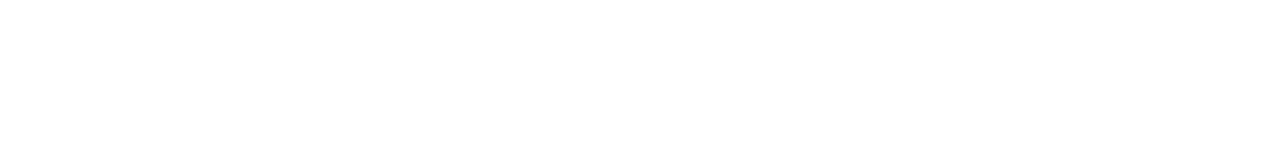
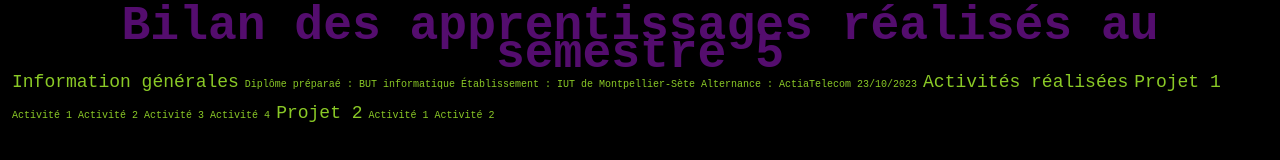
Before and after one commit to Nayggets/Nayggets.github.io, a plain HTML site: page Restricted_access/e17e06f1ff8c2cf978cb6de41d15f1557efbb4e6/index.html in a window 1280 px wide. Drawn offline with Linux system fonts and the light colour scheme.

Commit message:
Begin of the secret page reserved to the iut of Montpellier

```diff
--- a/Restricted_access/e17e06f1ff8c2cf978cb6de41d15f1557efbb4e6/index.html
+++ b/Restricted_access/e17e06f1ff8c2cf978cb6de41d15f1557efbb4e6/index.html
@@ -0,0 +1,44 @@
+<!DOCTYPE html>
+<html>
+
+<head>
+    <title>Portfolio MQ</title>
+    <meta charset="UTF-8">
+    <meta name="viewport" content="width=device-width, initial-scale=1.0">
+    <link rel="stylesheet" href="../../style.css">
+
+</head>
+<body class="notranslate">
+
+<h1 class="toAdd">Bilan des apprentissages réalisés au semestre 5</h1>
+
+<span class="command">Information générales</span>
+<span>Diplôme préparaé : BUT informatique</span>
+<span>Établissement : IUT de Montpellier-Sète</span>
+<span>Alternance : ActiaTelecom 23/10/2023</span>
+
+
+<span class="command">Activités réalisées</span>
+
+
+<span class="command">Projet 1</span>
+
+<span class="topic">Activité 1</span>
+
+<span class="topic">Activité 2</span>
+
+<span class="topic">Activité 3</span>
+
+<span class="topic">Activité 4</span>
+
+<span class="command">Projet 2</span>
+
+<span class="topic">Activité 1</span>
+
+<span class="topic">Activité 2</span>
+
+
+
+
+</body>
+</html>
```
Also changed, not shown: index.html (+1 -1 lines).
